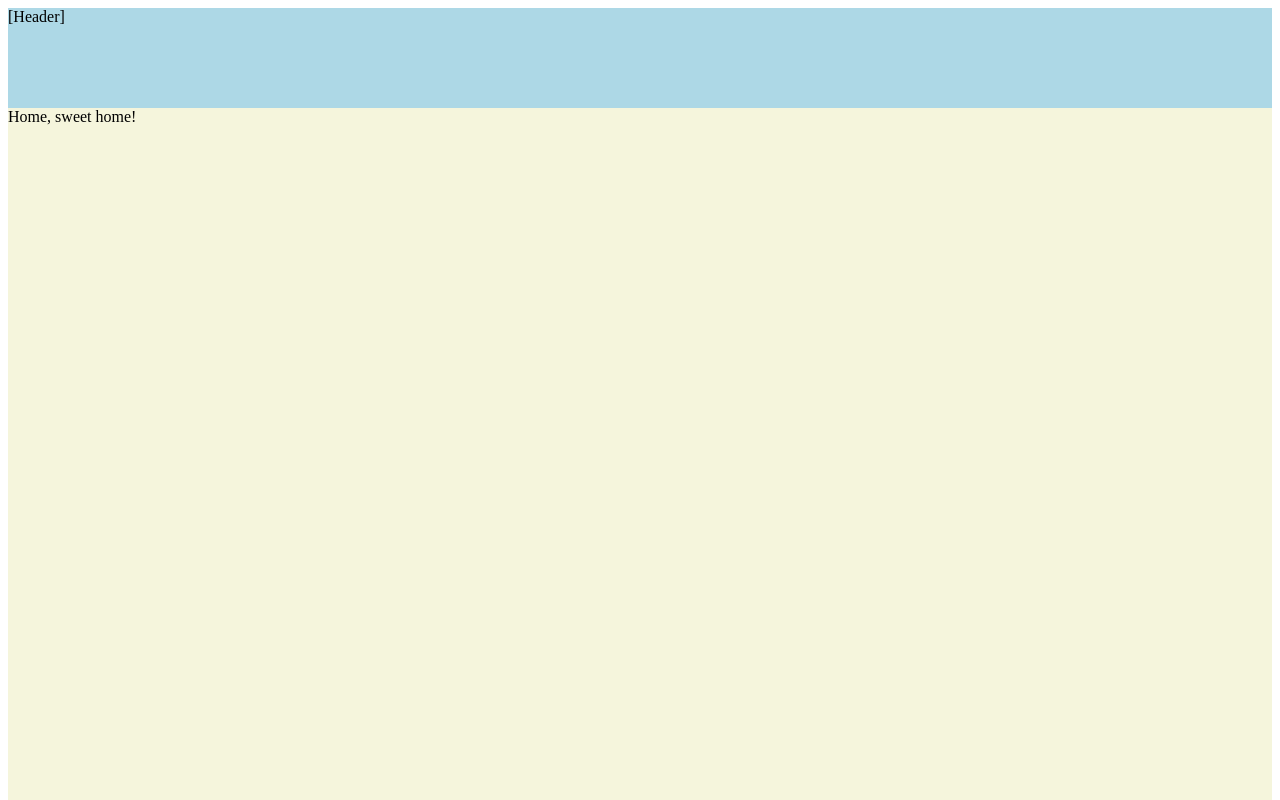
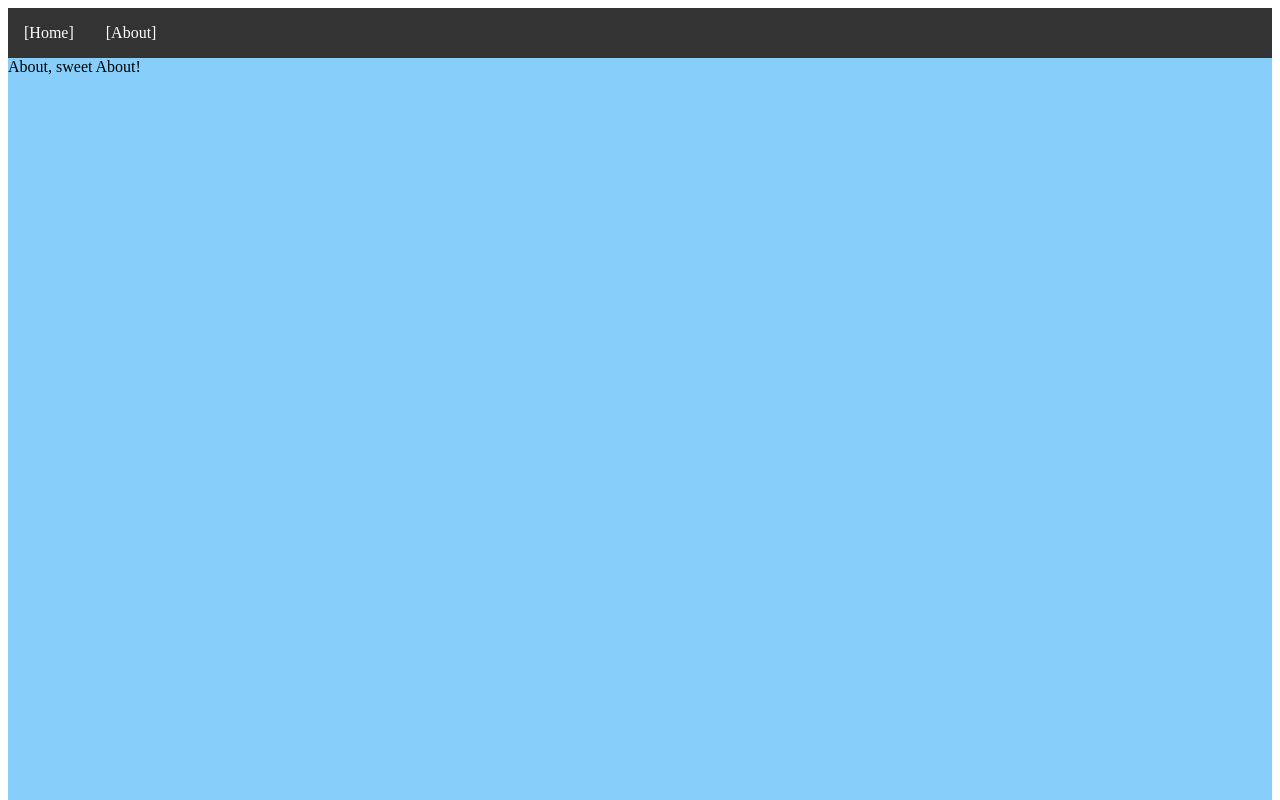
Before and after one commit to Drugged-Monkey/MicroScore20, a React app: page /about in a window 1280 px wide. Shown: the top 800 px of the page. Built offline with nearby package versions, Linux system fonts and the light colour scheme.

Commit message:
[feature] upper menu

```diff
--- a/src/app.tsx
+++ b/src/app.tsx
@@ -1,5 +1,6 @@
 import * as ReactDOM from 'react-dom';
 import * as React from 'react';
+import { BrowserRouter as Router, Route } from "react-router-dom";
 
 import Header from './components/Header/Header';
 import Footer from './components/Footer/Footer';
@@ -8,9 +9,12 @@ import Home from './components/Home/Home';
 
 ReactDOM.render(
   <div>
-    <Header/>
-    <Home/>
-    <Footer/>
+    <Router>
+      <Header />
+      <Route path="/" exact component={Home} />
+      <Route path="/about" component={About} />
+    </Router>
+    <Footer />
   </div>,
   document.getElementById('app')
 );
--- a/src/components/Footer/Footer.scss
+++ b/src/components/Footer/Footer.scss
@@ -1,5 +1,5 @@
 .footer {
-  background-color: lightpink;
+  background-color: lightseagreen;
   height: 100px;
   width: 100%;
 }
--- a/src/components/Header/Header.scss
+++ b/src/components/Header/Header.scss
@@ -1,5 +1,28 @@
 .header {
   background-color: lightblue;
-  height: 100px;
   width: 100%;
+
+  ul {
+    list-style-type: none;
+    margin: 0;
+    padding: 0;
+    overflow: hidden;
+    background-color: #333333;
+
+    li {
+      float: left;
+
+      a {
+        display: block;
+        color: white;
+        text-align: center;
+        padding: 16px;
+        text-decoration: none;
+
+        &:hover {
+          background-color: #111111;
+        }
+      }
+    }
+  }
 }
--- a/src/components/Header/Header.tsx
+++ b/src/components/Header/Header.tsx
@@ -1,26 +1,69 @@
 import * as React from 'react';
 import cssExports from './Header.scss';
 
-import appSettings from '../../libs/settings';
-import { ICity } from '../../libs/interfaces';
+import { ITown, ISeason, IHeaderLevelItem } from '../../libs/interfaces';
+import { NavLink } from "react-router-dom";
+import { loadTowns, loadSeasons } from '../../libs/repositories';
+import HeaderLevel from '../HeaderLevel/HeaderLevel';
+
 
 export interface IHeaderProps {
 
 }
 
-class Header extends React.Component<IHeaderProps, {}> {
-  public cities: ICity[];
+export interface IHeaderState {
+  isLoaded: boolean;
+  currentTown?: number;
+  towns: ITown[];
+  currentSeason: string;
+  seasons: ISeason[];
+  error: string;
+}
 
+class Header extends React.Component<IHeaderProps, IHeaderState> {
   constructor(props: IHeaderProps){
     super(props);
 
-    //this.cities = appSettings.cities;
+    this.state = {
+      isLoaded: false,
+      currentTown: null,
+      towns: [],
+      currentSeason: null,
+      seasons: [],
+      error: null
+    }
+  }
+
+  componentDidMount() {
+    loadTowns()
+    .then(
+      (result) => {
+        this.setState({
+          isLoaded: true,
+          towns: result
+        });
+      },
+      (error) => {
+        this.setState({
+          isLoaded: true,
+          error: error
+        });
+      }
+    )
   }
 
   render() {
+    const { towns, seasons, currentTown, currentSeason } = this.state;
+
+    const level1 = [{ name: "Home", link: "/" },{ name: "About", link: "/about" }] as IHeaderLevelItem[];
+    const level2 = towns.map(t=> { return { name: t.name, link: `/city/${t.id}`}});
+    const level3 = seasons.map(t => { return { name: t.name, link: `/city/${currentTown}/season/${currentSeason}`}}) as IHeaderLevelItem[];
+
     return (
       <div className={cssExports.header}>
-          [Header]
+        <HeaderLevel key={"3213251"} id={1} items={level1} />
+        <HeaderLevel key={"2354552"} id={2} items={level2} />
+        <HeaderLevel key={"4324332"} id={3} items={level3} />
       </div>
     );
   }
--- /dev/null
+++ b/src/components/HeaderLevel/HeaderLevel.scss
@@ -0,0 +1,26 @@
+.header-level {
+    &-1 {
+        font-size: 16px;
+
+        a {
+            padding: 16px;
+        }
+    }
+
+    &-2 {
+        font-size: 12px;
+
+        a {
+            padding: 12px;
+        }
+    }
+
+    &-3 {
+        font-size: 8px;
+
+        a {
+            padding: 8px;
+        }
+    }
+
+}
--- /dev/null
+++ b/src/components/HeaderLevel/HeaderLevel.tsx
@@ -0,0 +1,44 @@
+import * as React from 'react';
+import cssExports from './HeaderLevel.scss';
+
+import { IHeaderLevelItem } from '../../libs/interfaces';
+import { NavLink } from "react-router-dom";
+
+export interface IHeaderLevelProps {
+    id: number;
+    items: IHeaderLevelItem[];
+}
+
+export interface IHeaderLevelState {
+    id: number;
+    items: IHeaderLevelItem[]
+}
+
+class HeaderLevel extends React.Component<IHeaderLevelProps, IHeaderLevelState> {
+  constructor(props: IHeaderLevelProps){
+    super(props);
+
+    this.state = {
+        id: this.props.id,
+        items: this.props.items
+    }
+  }
+
+  render() {
+    const { id, items } = this.state;
+
+    //const classNameKey = `header-level-${id}`;
+
+    return (
+        <ul className={cssExports["header-level-1"]}>
+             {
+               items.map((item, i) => (
+                   <li key={i}><NavLink to={item.link}>[{item.name}]</NavLink></li>
+                ))
+              }
+        </ul>
+    );
+  }
+}
+
+export default HeaderLevel;
--- a/src/libs/interfaces.ts
+++ b/src/libs/interfaces.ts
@@ -45,3 +45,8 @@ export interface ICity extends ITown {
 export interface IAppSettings {
     cities: ICity[];
 }
+
+export interface IHeaderLevelItem {
+    name: string;
+    link: string;
+}
--- a/src/libs/repositories.ts
+++ b/src/libs/repositories.ts
@@ -1,5 +1,5 @@
-import { ITeamResult } from "./interfaces";
-
+import { ICity, ISeason, ITeamResult, ITown } from "./interfaces";
+import { appSettings } from './settings';
 
 export async function loadTournament(id: number): Promise<ITeamResult[]> {
     const key = id.toString();
@@ -21,3 +21,22 @@ export async function loadTournament(id: number): Promise<ITeamResult[]> {
             }
         );
 }
+
+
+export async function loadTowns(): Promise<ITown[]> {
+    const cities = appSettings.cities;
+
+    return new Promise<ITown[]>((resolve) => {
+        const towns = cities.map(c => { return {name: c.name, id: c.id} as ITown });
+        resolve(towns);
+    });
+}
+
+export async function loadSeasons(id: number): Promise<ISeason[]> {
+    const cities = appSettings.cities;
+
+    return new Promise<ISeason[]>((resolve) => {
+        const seasons = cities.find(c => c.id === id)?.seasons.map(c => { return {name: c.name} as ISeason });
+        resolve(seasons);
+    });
+}
--- a/src/libs/settings.ts
+++ b/src/libs/settings.ts
@@ -1,6 +1,6 @@
 import { IAppSettings } from "./interfaces";
 
-export default appSettings;
+//export default appSettings;
 export const appSettings: IAppSettings = {
     cities: [{
         name: "Минск",
```
Also changed, not shown: package.json (+7 -3 lines), src/components/HeaderLevel/HeaderLevel.scss.d.ts (added, +9 -0 lines), 1 other file (tests, documents, lock files or other folders).
